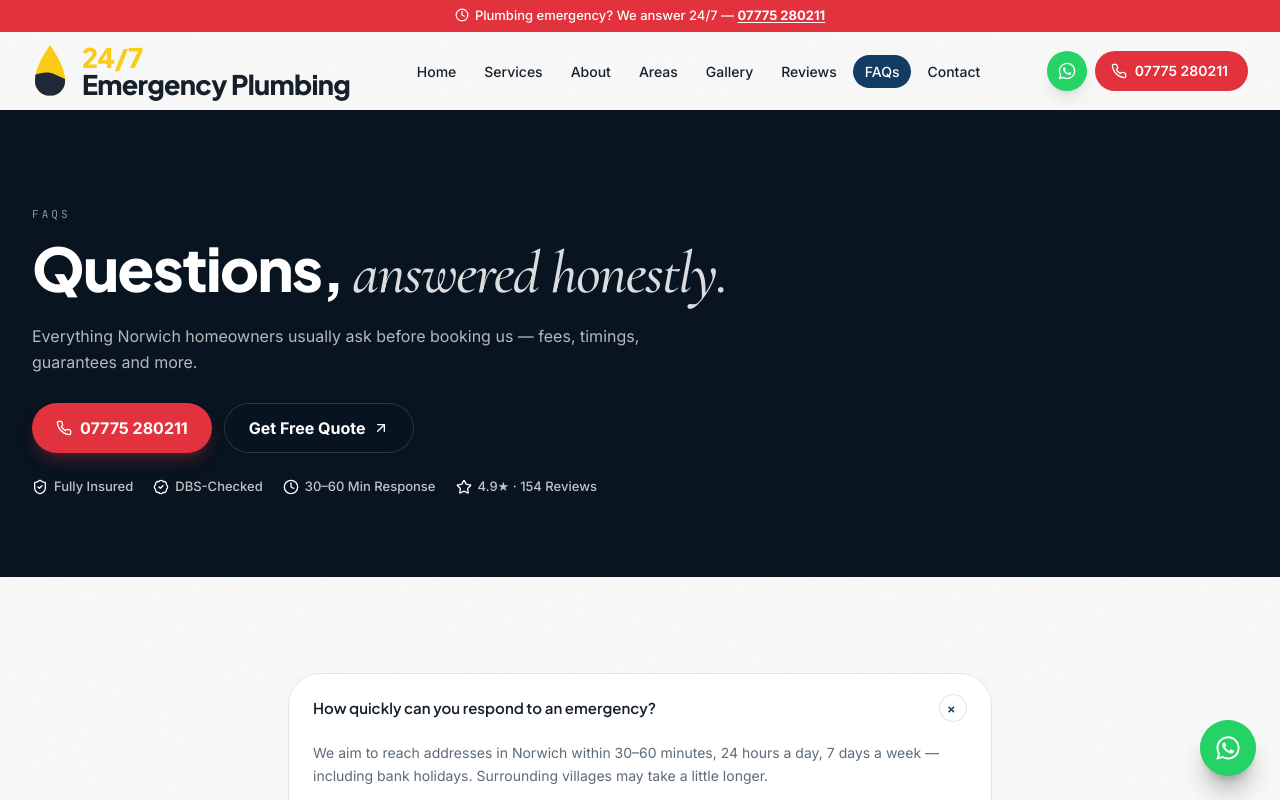
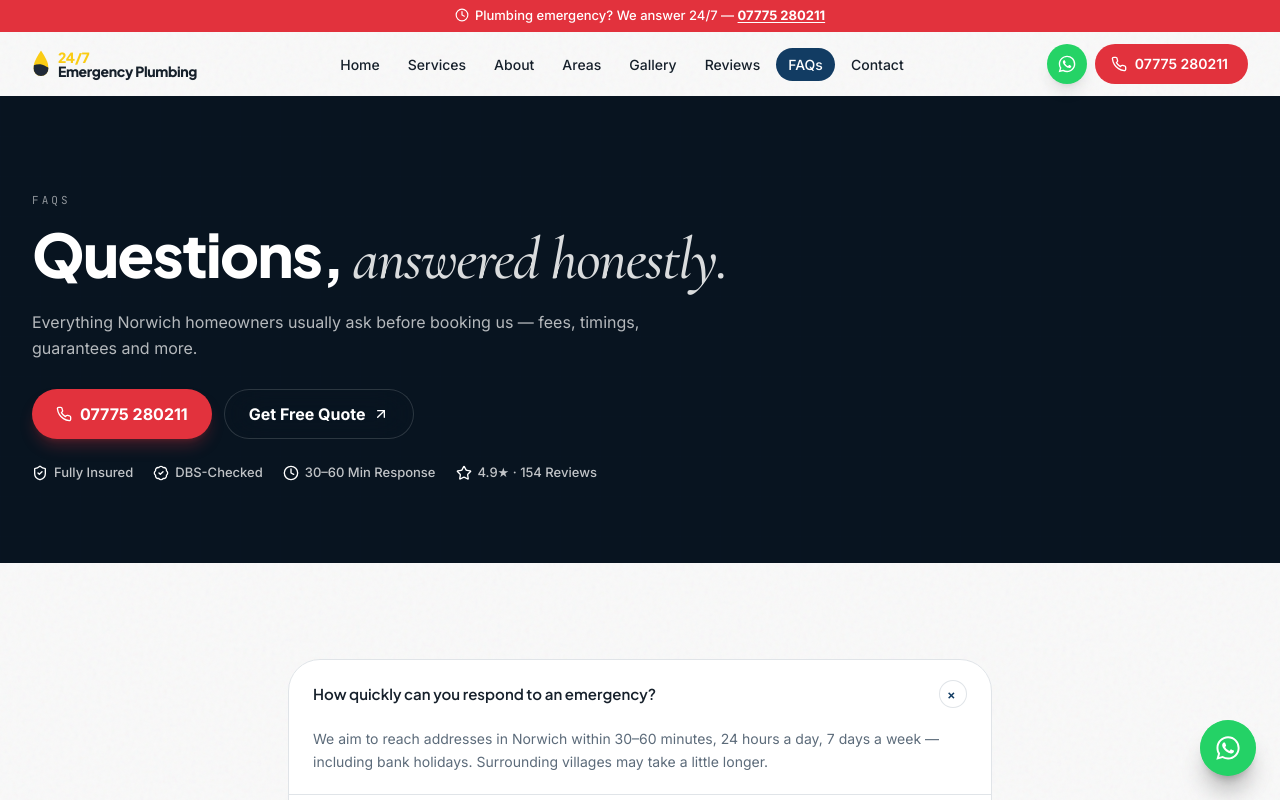
Before and after one commit to santosh-workspace/24-7-emergency-plumbers-norwich, a React (Vite) app: page /faqs in a window 1280 px wide. Shown: the top 800 px of the page. Built offline with nearby package versions, Linux system fonts and the light colour scheme.

Commit message:
enhance Navbar component with dynamic menu offset and header reference

```diff
--- a/src/shared.jsx
+++ b/src/shared.jsx
@@ -304,11 +304,11 @@ export function ReviewCard({ review, index = 0, className = '' }) {
 }
 
 /* ---------------- Logo ---------------- */
-export function Logo({ dark = false }) {
+export function Logo({ dark = false, onClick }) {
   const clipId = useId()
   return (
-    <Link to="/" className="flex items-center gap-3.5 shrink-0" aria-label={`${BIZ.name} — home`}>
-      <svg viewBox="0 0 64 100" className="h-[54px] w-9 shrink-0">
+    <Link to="/" onClick={onClick} className="relative z-10 flex items-center gap-2 shrink-0" aria-label={`${BIZ.name} — home`}>
+      <svg viewBox="0 0 64 100" className="h-[27px] w-[18px] shrink-0">
         <defs>
           <clipPath id={clipId}>
             <path d="M32 2C20 20 4 45 4 68a28 28 0 0 0 56 0C60 45 44 20 32 2Z" />
@@ -323,10 +323,10 @@ export function Logo({ dark = false }) {
         </g>
       </svg>
       <span className="leading-none">
-        <span className="block font-display font-extrabold text-[27px] tracking-tight text-[#FACC15]">
+        <span className="block font-display font-extrabold text-[14px] tracking-tight text-[#FACC15]">
           24/7
         </span>
-        <span className={`block font-display font-extrabold text-[27px] tracking-tight ${dark ? 'text-white' : 'text-ink'}`}>
+        <span className={`block font-display font-extrabold text-[14px] tracking-tight ${dark ? 'text-white' : 'text-ink'}`}>
           Emergency Plumbing
         </span>
       </span>
@@ -378,7 +378,7 @@ export function Navbar({ overlay = false }) {
         </div>
         <header ref={headerRef} className={`${overlay ? '' : 'sticky top-0'} z-50 transition-all duration-300 ${scrolled ? 'glass shadow-lg shadow-primary/5' : 'bg-transparent'}`}>
           <nav className="max-w-7xl mx-auto flex items-center justify-between gap-4 px-4 sm:px-8 py-3">
-            <Logo dark={transparent} />
+            <Logo dark={transparent} onClick={() => setOpen(false)} />
             <ul className="hidden lg:flex items-center gap-1">
               {NAV.map((n) => (
                 <li key={n.to}>
```
